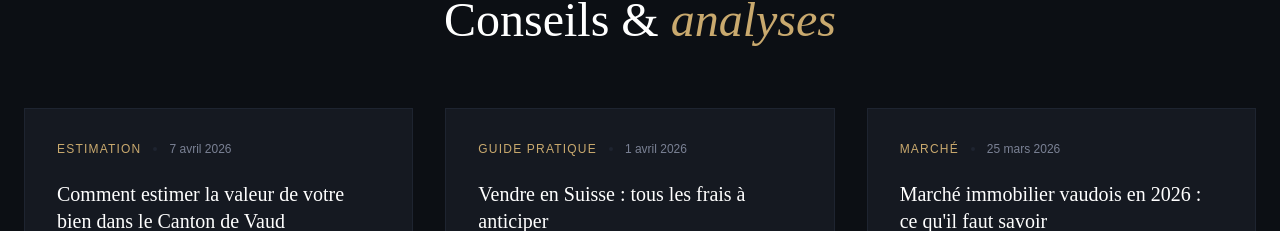
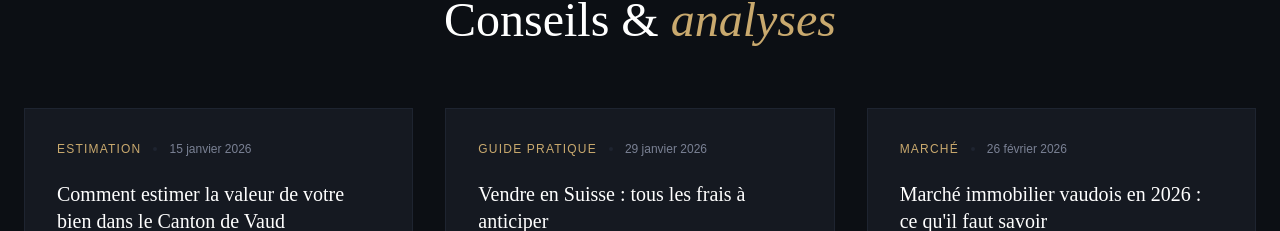
Before and after one commit to Sinseed/maison-praet, a Next.js app: page / in a window 1280 px wide. Shown: the part 7306-7537 px from the top of the page. Built offline with nearby package versions, Linux system fonts and the light colour scheme.

Commit message:
fix: espace les dates de publication des articles (jan-avr 2026)
Rythme bimensuel naturel, du 15 janvier au 9 avril 2026.

```diff
--- a/app/data.ts
+++ b/app/data.ts
@@ -166,7 +166,7 @@ export const ARTICLES: Article[] = [
     slug: 'estimer-son-bien-canton-de-vaud',
     titre: 'Comment estimer la valeur de votre bien dans le Canton de Vaud',
     chapeau: "Valeur intrinsèque, valeur de rendement, valeur vénale : trois approches complémentaires pour fixer un prix juste. Voici comment un courtier professionnel procède.",
-    date: '2026-04-07',
+    date: '2026-01-15',
     categorie: 'Estimation',
     contenu: `Fixer le bon prix de vente, c'est probablement la décision la plus importante de tout le processus. Trop haut, votre bien reste sur le marché et perd en attractivité. Trop bas, vous laissez de l'argent sur la table.
 
@@ -187,7 +187,7 @@ Mon conseil : méfiez-vous des estimations en ligne. Elles se basent sur des alg
     slug: 'frais-vente-immobiliere-suisse',
     titre: 'Vendre en Suisse : tous les frais à anticiper',
     chapeau: "Commission, impôt sur le gain immobilier, frais de notaire, remboursement hypothécaire... Le montant qu'il vous reste après la vente réserve parfois des surprises. Tour d'horizon.",
-    date: '2026-04-01',
+    date: '2026-01-29',
     categorie: 'Guide pratique',
     contenu: `Quand un propriétaire me demande "combien va me rester après la vente ?", la réponse n'est jamais simplement le prix de vente moins l'hypothèque. Voici les postes à connaître.
 
@@ -208,7 +208,7 @@ Mon conseil : faites le calcul complet avant de fixer votre prix minimum. J'acco
     slug: 'marche-immobilier-vaudois-2026',
     titre: "Marché immobilier vaudois en 2026 : ce qu'il faut savoir",
     chapeau: "Entre stabilisation des taux, rareté de l'offre et pression démographique, le marché vaudois reste un marché de vendeurs. Mais pas à n'importe quel prix.",
-    date: '2026-03-25',
+    date: '2026-02-26',
     categorie: 'Marché',
     contenu: `Le marché immobilier du Canton de Vaud continue de surprendre. Malgré les hausses de taux de 2023-2024, les prix n'ont pas corrigé significativement. Voici pourquoi, et ce que cela signifie si vous envisagez de vendre.
 
@@ -229,7 +229,7 @@ Mon analyse : c'est un bon moment pour vendre si votre bien est en bon état et
     slug: 'pourquoi-votre-bien-ne-se-vend-pas',
     titre: 'Pourquoi votre bien ne se vend pas (et comment y remédier)',
     chapeau: "Trois mois sur le marché sans offre sérieuse ? Le problème est presque toujours le même. Et la solution aussi.",
-    date: '2026-03-18',
+    date: '2026-03-12',
     categorie: 'Conseils vendeurs',
     contenu: `Après six ans de courtage dans le Canton de Vaud, je peux affirmer ceci : quand un bien ne se vend pas, la cause est dans la grande majorité des cas liée au prix ou à la présentation. Pas à la localisation, pas au marché, pas à la saison.
 
@@ -252,7 +252,7 @@ Ma méthode : je préfère perdre un mandat en donnant un prix honnête que de l
     slug: 'choisir-son-courtier-suisse-romande',
     titre: 'Comment choisir son courtier immobilier en Suisse romande',
     chapeau: "Mandat exclusif ou non-exclusif ? Commission fixe ou au pourcentage ? Au-delà de ces questions, la seule qui compte vraiment : ce courtier va-t-il défendre votre prix comme si c'était le sien ?",
-    date: '2026-03-10',
+    date: '2026-02-12',
     categorie: 'Guide pratique',
     contenu: `Choisir un courtier, c'est confier un actif de plusieurs centaines de milliers de francs à quelqu'un. Pas à un algorithme. Pas à une plateforme. À une personne qui va défendre vos intérêts face à des acquéreurs bien informés et souvent bien accompagnés.
 
@@ -275,7 +275,7 @@ Mon conseil : rencontrez au moins deux courtiers avant de choisir. Posez-leur le
     slug: 'impot-gain-immobilier-vaud',
     titre: "Impôt sur le gain immobilier dans le canton de Vaud : comment ça marche ?",
     chapeau: "Taux de 30 % à 7 % selon la durée de détention, années d'occupation comptées double, déductions possibles : tout ce qu'un propriétaire vaudois doit savoir avant de vendre.",
-    date: '2026-04-09',
+    date: '2026-03-26',
     categorie: 'Fiscalité',
     contenu: `Dans le canton de Vaud, toute vente immobilière générant une plus-value est soumise à un impôt sur le gain immobilier. Le taux varie de 30 % (bien détenu moins d'un an) à 7 % (bien détenu plus de 24 ans). Les années d'occupation comme résidence principale comptent double dans le calcul de la durée de détention.
 
```
